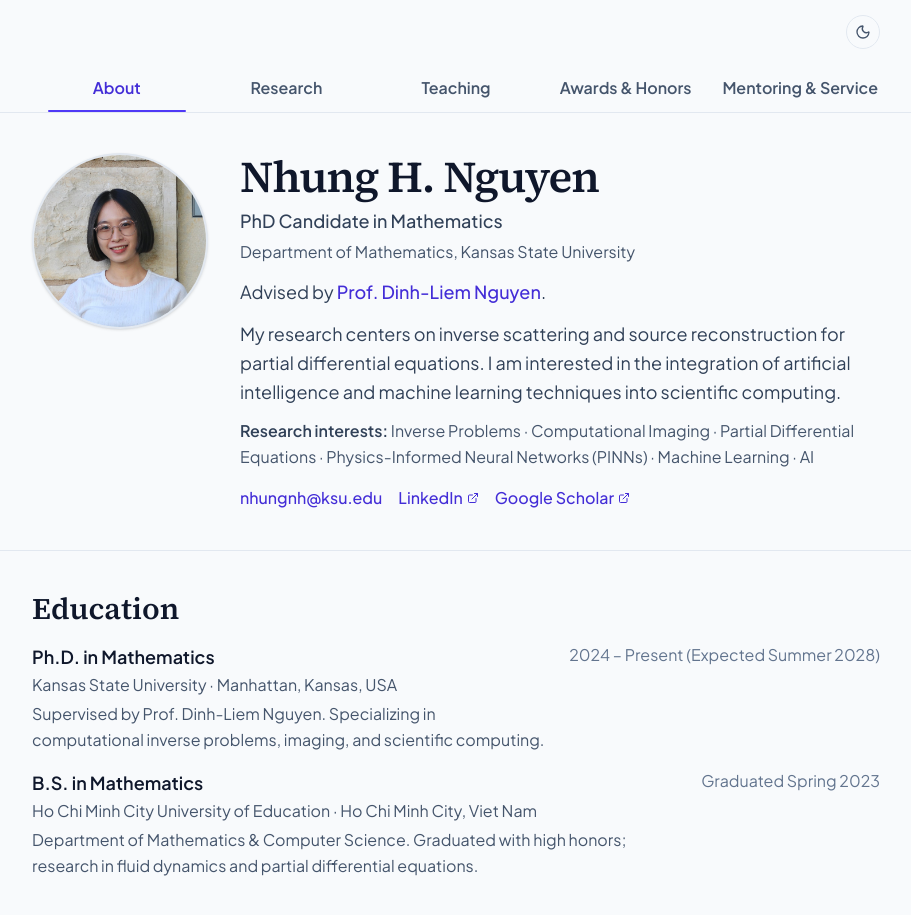
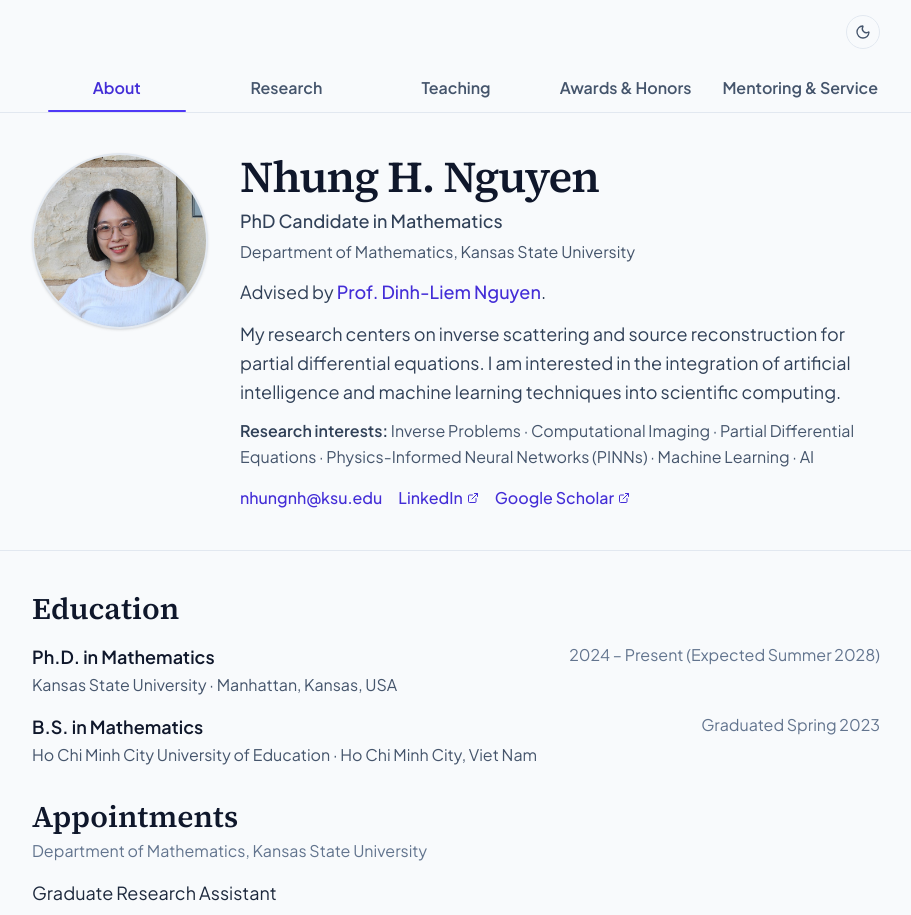
Before and after one commit to nhungnh-dot/nhungnh-dot.github.io, a React (Vite) app: page / in a window 1280 px wide. Shown: the top 915 px of the page, without its empty margins (184-1095 px from the left). Built offline with nearby package versions, Linux system fonts and the light colour scheme.

Commit message:
Remove education descriptions from About tab

```diff
--- a/src/data/academicData.ts
+++ b/src/data/academicData.ts
@@ -37,8 +37,7 @@ export const EDUCATION_LIST: EducationItem[] = [
     institution: "Kansas State University",
     location: "Manhattan, Kansas, USA",
     period: "2024 – Present (Expected Summer 2028)",
-    link: "https://www.math.ksu.edu/",
-    details: "Supervised by Prof. Dinh-Liem Nguyen. Specializing in computational inverse problems, imaging, and scientific computing."
+    link: "https://www.math.ksu.edu/"
   },
   {
     id: "hcmue-bs",
@@ -46,8 +45,7 @@ export const EDUCATION_LIST: EducationItem[] = [
     institution: "Ho Chi Minh City University of Education",
     location: "Ho Chi Minh City, Viet Nam",
     period: "Graduated Spring 2023",
-    link: "https://hcmue.edu.vn/vi/khoa-bo-mon/khoa-toan-tin",
-    details: "Department of Mathematics & Computer Science. Graduated with high honors; research in fluid dynamics and partial differential equations."
+    link: "https://hcmue.edu.vn/vi/khoa-bo-mon/khoa-toan-tin"
   }
 ];
 
```
